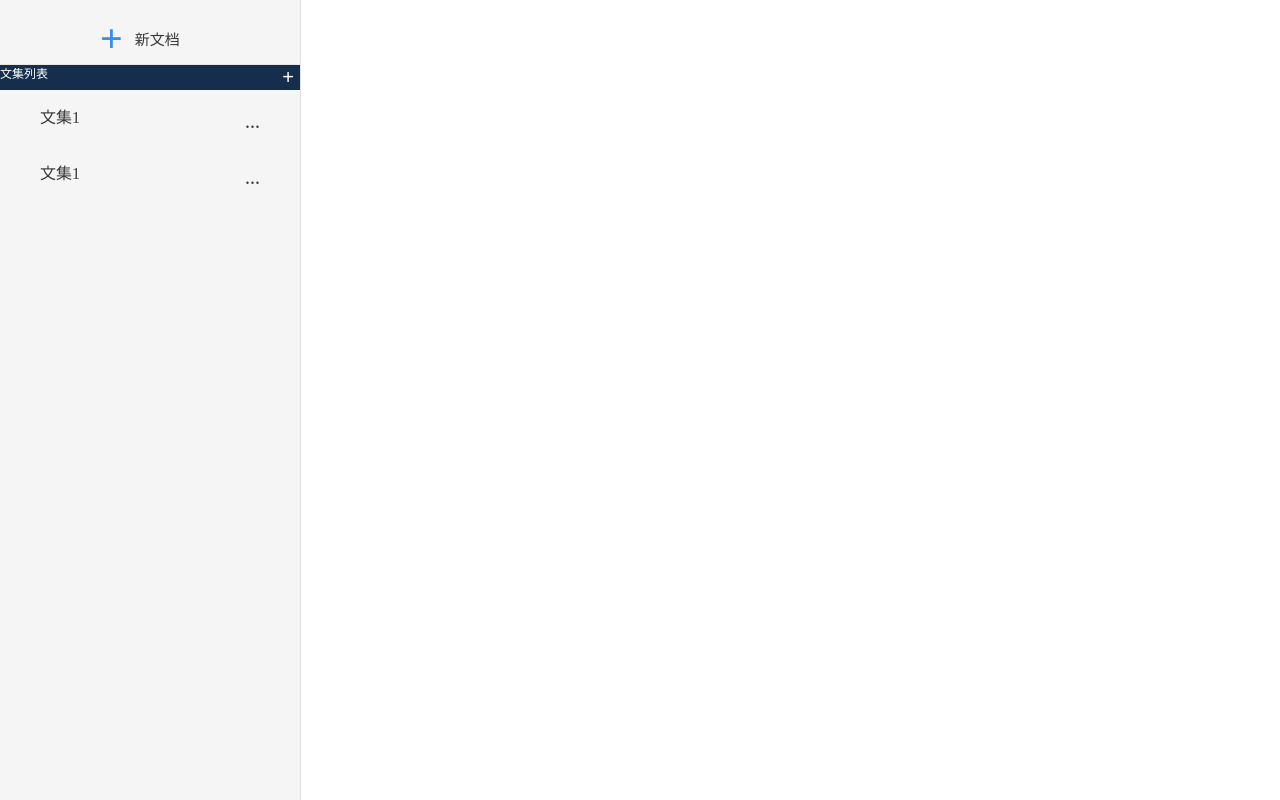
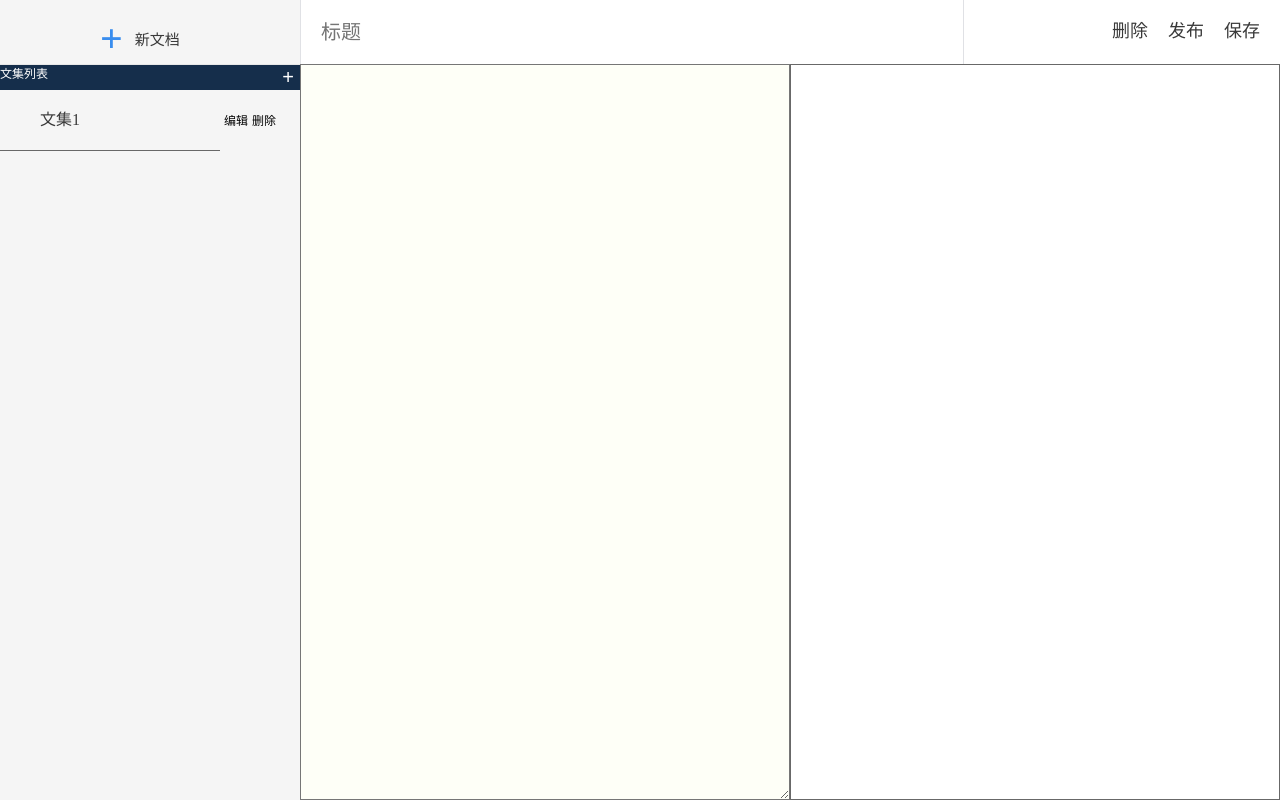
Before and after one commit to HeyManLean/MyBlog, a Python web app: template app/templates/editor.html in a window 1280 px wide. Run offline with Jinja, Linux system fonts and the light colour scheme; the template is opened without the code that fills it, so the values that code supplies are empty.

Commit message:
编辑器优化

```diff
--- a/app/static/css/editor.css
+++ b/app/static/css/editor.css
@@ -27,11 +27,21 @@ ul {
     -webkit-user-select: none;
     /*webkit浏览器*/
     user-select: none;
+    float: left;
 }
 
 .sidebar-item,
 .sidebar-list {
     list-style: none;
+}
+
+.sidebar-list {
+    line-height: 40px;
+}
+
+.sidebar-item {
+    line-height: 60px;
+
 }
 
 .sidebar-item label:hover, .sidebar-list li:hover {
@@ -49,12 +59,14 @@ ul {
 }
 
 .sidebar-item label {
-    display: block;
     margin: 0;
-    padding: 15px 40px;
+    padding-left: 40px;
     font-size: 16px;
     cursor: pointer;
     color: #393939;
+    display: inline-block;
+    width: 60%;
+    border-bottom: 1px solid #686868;
 }
 
 .sidebar-item label:active{
@@ -96,7 +108,7 @@ ul {
 }
 
 .sidebar-list li{
-    padding: 10px 50px;
+    padding-left: 50px;
     color: #686868
 }
 
@@ -119,15 +131,74 @@ ul {
     font-size: 20px;
 }
 
-.delete-category {
-    float: right;
-    font-size: 20px;
-}
 .create-category:hover {
     background-color: #398dee;
 }
 
-.delete-category:hover {
+.delete-category:hover, .edit-category:hover {
     color: black;
     font-weight: bold;
+    cursor: pointer;
 }
+
+.delete-category, .edit-category {
+    display: inline-block;
+    font-size: 12px;
+}
+
+
+/*
+editor
+*/
+
+.title-input {
+    border-style: none;
+    border-right: 1px solid #e0e1e5;
+    font-size: 20px;
+    line-height: 62px;
+    padding-left: 20px;
+    width: 50%;
+}
+
+.edit-menu {
+    position: absolute;
+    top: 64px;
+    left: 300px;
+    bottom: 2px;
+    right: 0;
+}
+
+.content {
+    display: flex;
+    height: 100%;
+}
+
+.edit-content {
+    flex: 1;
+    display: block;
+    background-color: #fefff7;
+    height: 100%;
+    font-size: 16px;
+    padding: 0;
+}
+
+.show-content {
+    flex: 1;
+    border: 1px solid #686868;
+    height: 100%;
+    font-size: 16px;
+}
+
+.save-content, .publish-content, .delete-content {
+    float: right;
+    font-size: 18px;
+    line-height: 62px;
+    padding-right: 20px;
+    color: #393939;
+}
+
+.save-content:hover, .publish-content:hover, .delete-content:hover {
+    color: black;
+    font-weight: bold;
+    cursor: pointer;
+}
--- a/app/templates/editor.html
+++ b/app/templates/editor.html
@@ -24,28 +24,13 @@
         </div>
         <ul class="sidebar-item">
             <li>
-                <input type="checkbox" name="c1" id="c1" value="1">
-                <label for="c1" class="category-label">文集1
-                    <span class="delete-category">...</span>
-                </label>
-                <ul class="sidebar-list">
-                    <li>
-                        <div cid=1>文章1</div>
-                    </li>
-                    <li>
-                        <div cid=2>文章1</div>
-                    </li>
-                    <li>
-                        <div cid=3>文章1</div>
-                    </li>
-                </ul>
-            </li>
-            <li>
 
                 <input type="checkbox" name="c2" id="c2" value="2">
                 <label for="c2" class="category-label">文集1
-                    <span class="delete-category">...</span>
+
                 </label>
+                <div class="edit-category">编辑</div>
+                <div class="delete-category">删除</div>
                 <ul class="sidebar-list">
                     <li>
                         <div cid=1>文章1</div>
@@ -60,6 +45,22 @@
             </li>
         </ul>
     </div>
+    <div class="editor">
+        <form>
+            <div class="title-menu">
+                <input type="text" placeholder="标题" class="title-input">
+                <div class="save-content">保存</div>
+                <div class="publish-content">发布</div>
+                <div class="delete-content">删除</div>
+            </div>
+            <div class="edit-menu">
+                <div class="content">
+                    <textarea class="edit-content"></textarea>
+                    <div class="show-content"></div>
+                </div>
+            </div>
+        </form>
+    </div>
 </body>
 
 </html>
```
